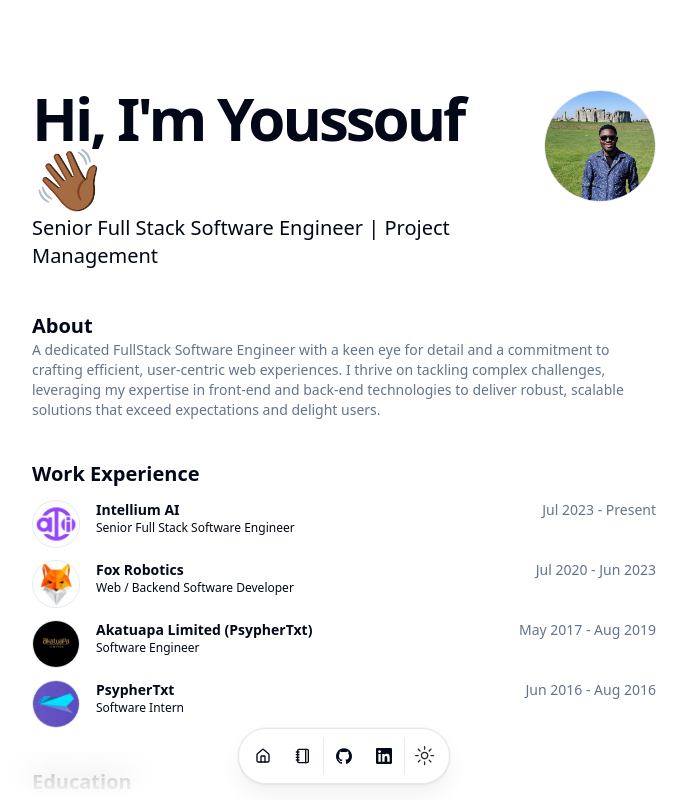
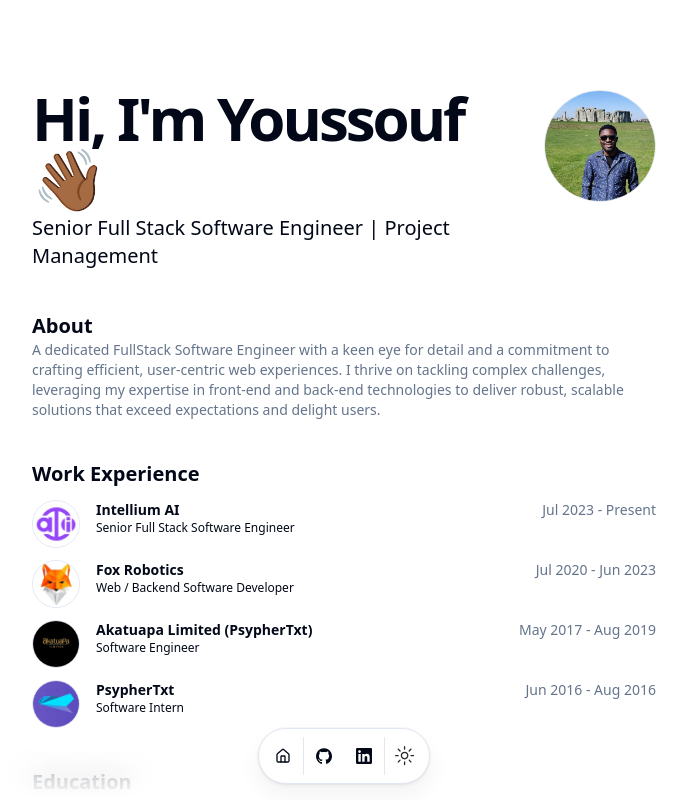
Before and after one commit to youssoufdasilva/yds-landing-page, a Next.js app: page / in a window 1280 px wide. Shown: the top 800 px of the page, without its empty margins (296-983 px from the left). Built offline with nearby package versions, Linux system fonts and the light colour scheme.

Commit message:
reduced icons size slightly and removed link to blog (for now)

```diff
--- a/components/navbar.tsx
+++ b/components/navbar.tsx
@@ -24,7 +24,7 @@ export default function Navbar() {
                   href={item.href}
                   className={cn(
                     buttonVariants({ variant: "ghost", size: "icon" }),
-                    "size-12"
+                    "size-10"
                   )}
                 >
                   <item.icon className="size-4" />
@@ -47,7 +47,7 @@ export default function Navbar() {
                     href={social.url}
                     className={cn(
                       buttonVariants({ variant: "ghost", size: "icon" }),
-                      "size-12"
+                      "size-10"
                     )}
                   >
                     <social.icon className="size-4" />
--- a/data/resume.tsx
+++ b/data/resume.tsx
@@ -25,7 +25,7 @@ export const DATA = {
   ],
   navbar: [
     { href: "/", icon: HomeIcon, label: "Home" },
-    { href: "/blog", icon: NotebookIcon, label: "Blog" },
+    // { href: "/blog", icon: NotebookIcon, label: "Blog" },
   ],
   contact: {
     email: "youssoufdasilva+helloFromLandingPage@gmail.com",
```
